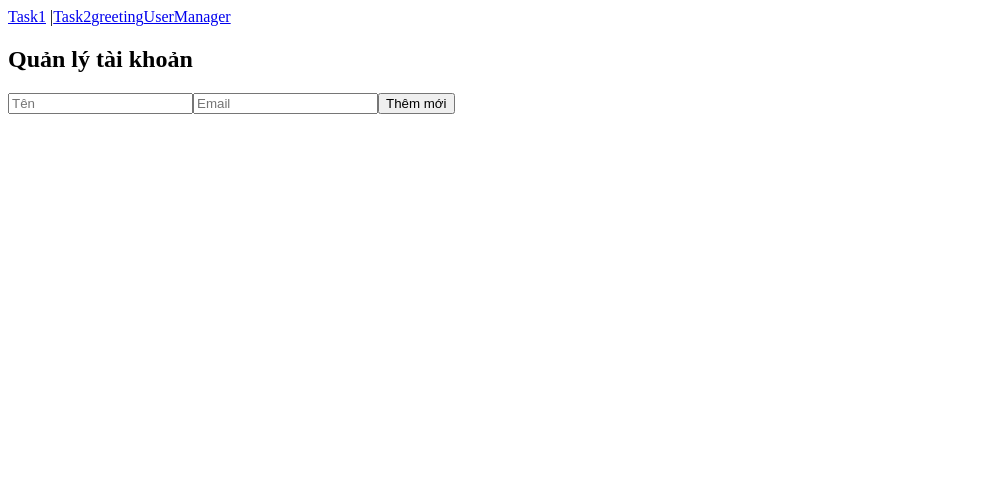
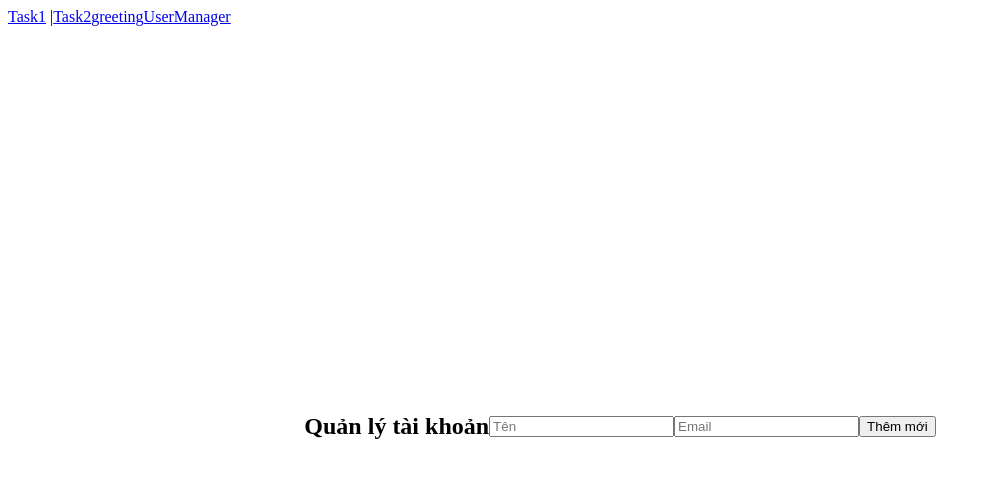
Before and after one commit to phamtrongtien/InternTask, a React (Vite) app: page /userManager in a window 1280 px wide. Shown: the top 478 px of the page, without its empty margins (0-991 px from the left). Built offline with nearby package versions, Linux system fonts and the light colour scheme.

Commit message:
lỗi tailwind

```diff
--- a/src/daily-task/UserManager.tsx
+++ b/src/daily-task/UserManager.tsx
@@ -7,6 +7,7 @@ import { addUser, updateUser, deleteUser, type User } from '../redux/userSlice';
 const UserManager: React.FC = () => {
   const users = useSelector((state: RootState) => state.user.users);
   const dispatch = useDispatch<AppDispatch>();
+
   const [form, setForm] = useState<User>({
     id: '',
     name: '',
@@ -33,16 +34,15 @@ const UserManager: React.FC = () => {
   };
 
   return (
-    <div >
-      <h2 >Quản lý tài khoản</h2>
+    <div className="flex justify-center items-center h-screen mt-4 p-4">
+      <h2 className="mb-4">Quản lý tài khoản</h2>
 
-      <div>
+      <div >
         <input
           type="text"
           placeholder="Tên"
           value={form.name}
           onChange={e => setForm({ ...form, name: e.target.value })}
-
         />
         <input
           type="email"
@@ -59,23 +59,21 @@ const UserManager: React.FC = () => {
         </button>
       </div>
 
-      <ul className="space-y-2">
+      <ul>
         {users.map(user => (
           <li key={user.id} >
             <div>
               <p><strong>{user.name}</strong></p>
               <p>{user.email}</p>
             </div>
-            <div >
+            <div className="space-x-2">
               <button
                 onClick={() => handleEdit(user)}
-
               >
                 Sửa
               </button>
               <button
                 onClick={() => dispatch(deleteUser(user.id))}
-
               >
                 Xoá
               </button>
```
